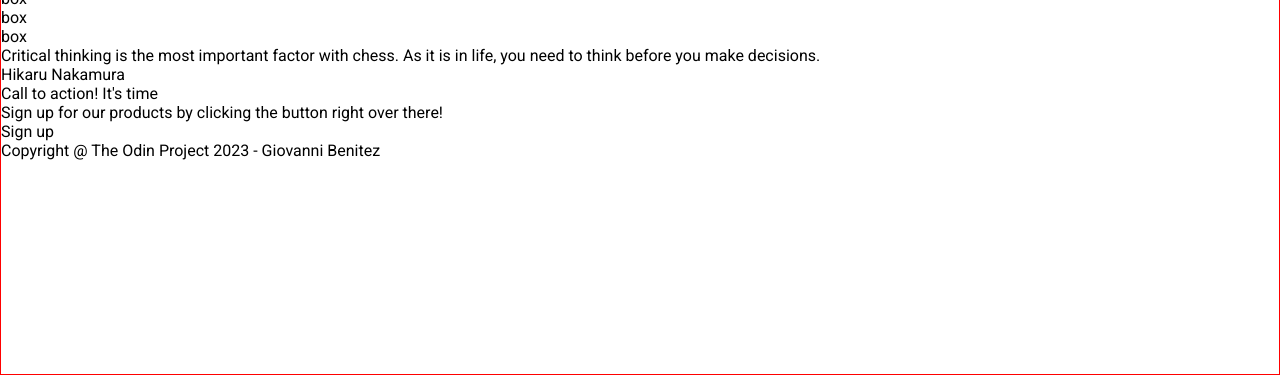
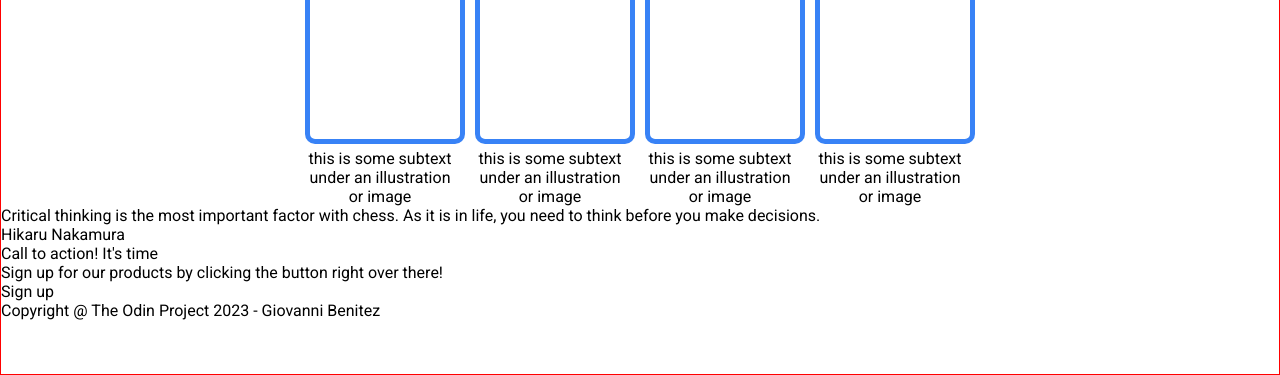
Before and after one commit to giovannibenitezcruz/odin-project-1, a plain HTML site: page index.html in a window 1280 px wide. Shown: the part 427-802 px from the top of the page. Drawn offline with Linux system fonts and the light colour scheme.

Commit message:
style Add classes and adjust container divs
Add flex to create the right spacing between boxes and header in
container
Add box frame to class container-boxes for styling
Add width to the subtext to align with the boxes
Adjust header font size and weight

```diff
--- a/index.html
+++ b/index.html
@@ -30,13 +30,25 @@
       <img class="chess-picture-1" src="https://images.unsplash.com/photo-1586165368502-1bad197a6461?ixlib=rb-4.0.3&ixid=MnwxMjA3fDB8MHxwaG90by1wYWdlfHx8fGVufDB8fHx8&auto=format&fit=crop&w=958&q=80" alt="two knight pieces facing each other">
     </div>
 
-    <div>
+    <div class="container-3">
       <h2>Some random information.</h2>
-      <div>
-        <div>box</div>
-        <div>box</div>
-        <div>box</div>
-        <div>box</div>
+      <div class="container-boxes">
+        <div>
+          <div class="box-element"></div>
+          <p class="box-subtext">this is some subtext under an illustration or image</p>
+        </div>
+        <div>
+          <div class="box-element"></div>
+          <p class="box-subtext">this is some subtext under an illustration or image</p>
+        </div>
+        <div>
+          <div class="box-element"></div>
+          <p class="box-subtext">this is some subtext under an illustration or image</p>
+        </div>
+        <div>
+          <div class="box-element"></div>
+          <p class="box-subtext">this is some subtext under an illustration or image</p>
+        </div>
       </div>
     </div>
 
--- a/styles/index.css
+++ b/styles/index.css
@@ -73,3 +73,36 @@ button {
   border-radius: 5px;
   padding: 5px 30px;
 }
+
+.container-3,
+.container-boxes {
+  display: flex;
+  justify-content: center;
+  align-items: center;
+}
+
+.container-3 {
+  flex-direction: column;
+}
+
+.container-boxes {
+  gap: 10px;
+}
+
+h2 {
+  font-size: 36px;
+  font-weight: 900;
+}
+
+.box-element {
+  height: 150px;
+  width: 150px;
+  border: 5px solid #3882F6;
+  border-radius: 10px;
+  margin-bottom: 5px;
+}
+
+.box-subtext {
+  width: 150px;
+  text-align: center;
+}
```
